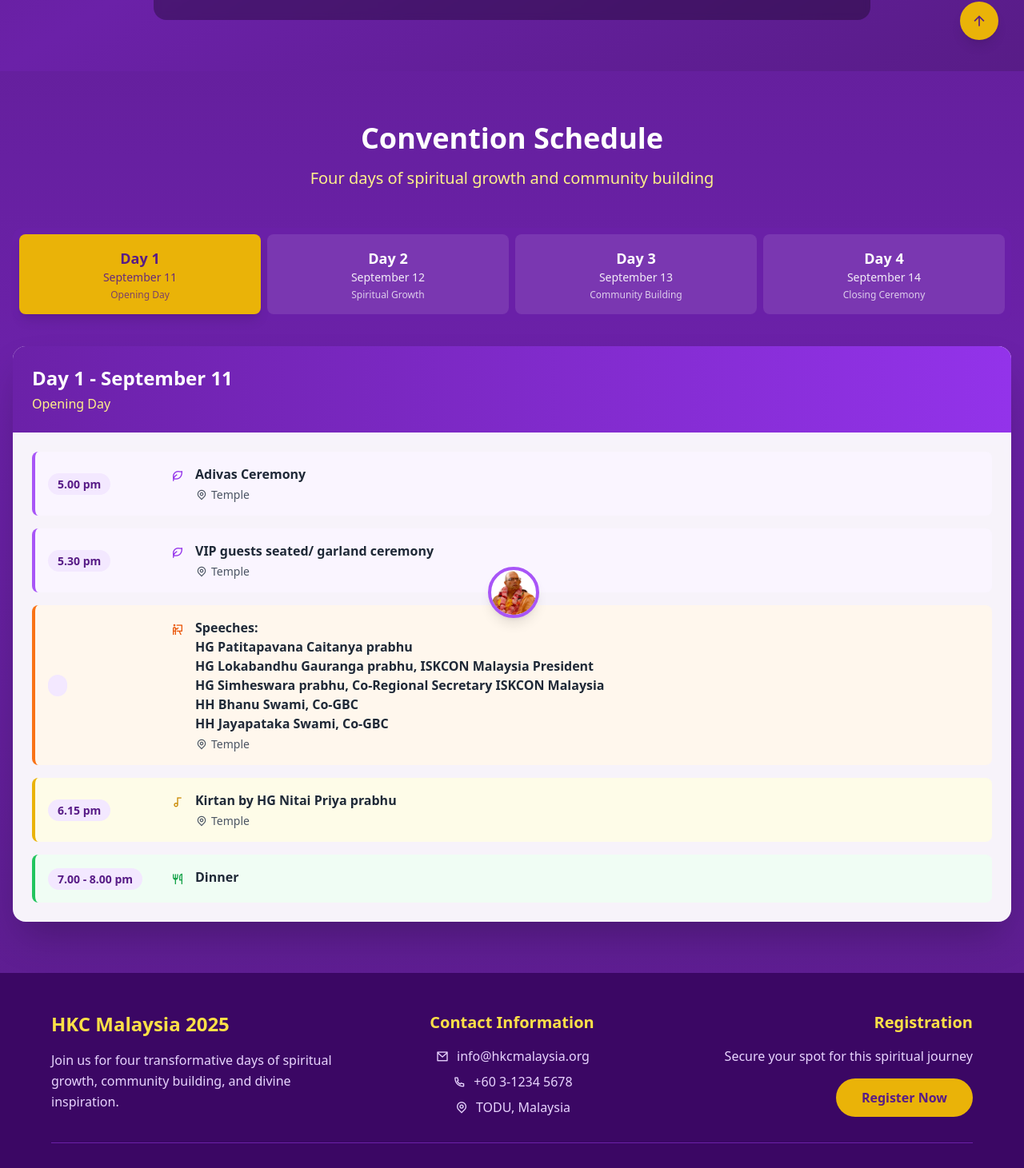
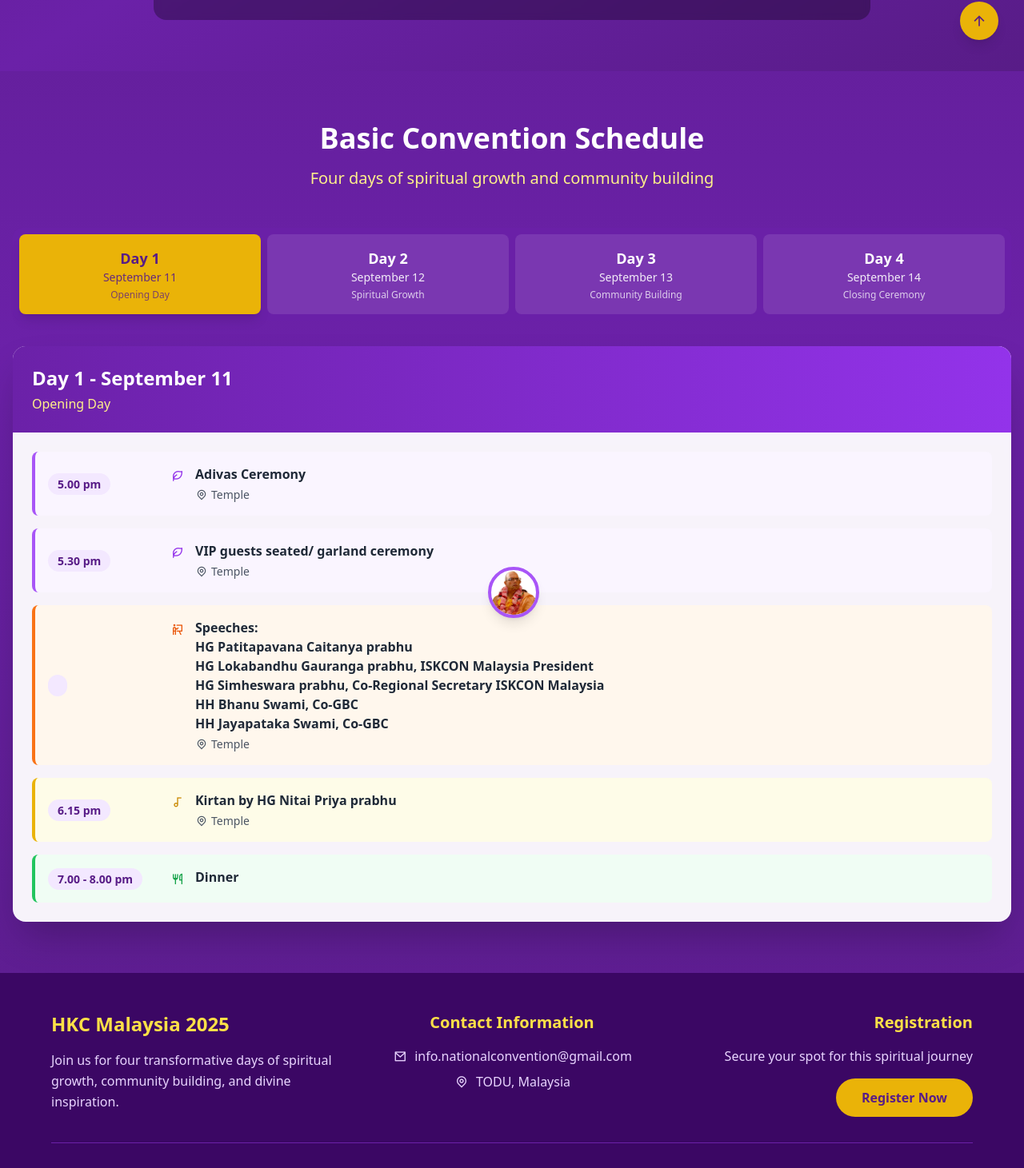
Before and after one commit to prajindra/HKC25-Schedule, a Next.js app: page / in a window 1280 px wide. Shown: the part 718-2179 px from the top of the page at 80% size. Built offline with nearby package versions, Linux system fonts and the light colour scheme.

Commit message:
Updated email and phone

```diff
--- a/components/Footer.tsx
+++ b/components/Footer.tsx
@@ -20,12 +20,12 @@
             <div className="space-y-2 text-purple-200">
               <div className="flex items-center justify-center">
                 <i className="ri-mail-line mr-2 w-5 h-5 flex items-center justify-center"></i>
-                <span>info@hkcmalaysia.org</span>
+                <span>info.nationalconvention@gmail.com</span>
               </div>
-              <div className="flex items-center justify-center">
+{/*               <div className="flex items-center justify-center">
                 <i className="ri-phone-line mr-2 w-5 h-5 flex items-center justify-center"></i>
                 <span>+60 3-1234 5678</span>
-              </div>
+              </div> */}
               <div className="flex items-center justify-center">
                 <i className="ri-map-pin-line mr-2 w-5 h-5 flex items-center justify-center"></i>
                 <span>TODU, Malaysia</span>
--- a/components/ScheduleSection.tsx
+++ b/components/ScheduleSection.tsx
@@ -96,7 +96,7 @@
     <section className="py-16 px-4">
       <div className="max-w-7xl mx-auto">
         <div className="text-center mb-12">
-          <h2 className="text-4xl font-bold text-white mb-4">Convention Schedule</h2>
+          <h2 className="text-4xl font-bold text-white mb-4">Basic Convention Schedule</h2>
           <p className="text-xl text-yellow-200">Four days of spiritual growth and community building</p>
         </div>
 
```
